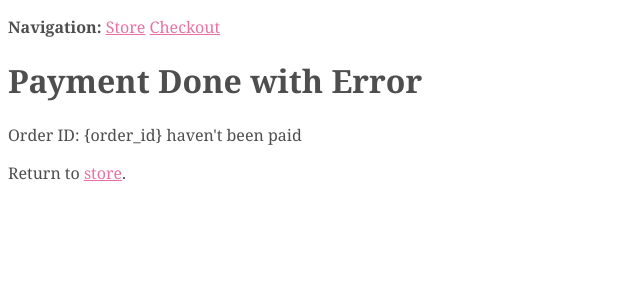
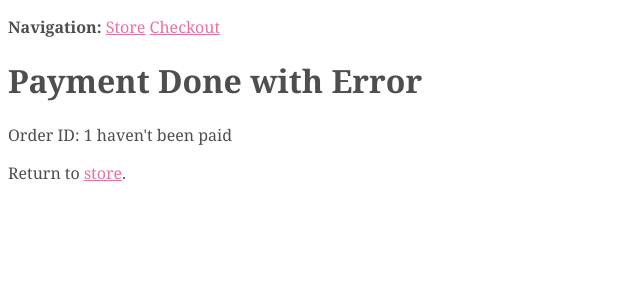
Before and after one commit to ksher-solutions/payment_demo_python, a Flask app: page /orders/1/1 in a window 1280 px wide. Shown: the top 300 px of the page, without its empty margins (0-640 px from the left). Run offline with Flask 2, Linux system fonts and the light colour scheme.

Commit message:
fix bug on complete page

```diff
--- a/payment/templates/complete.html
+++ b/payment/templates/complete.html
@@ -4,10 +4,10 @@
 
 {% if complete == 'success' %}
 <h1> Payment Done Successfully</h1>
-<p> Order ID: {order_id} payment has been done Successfully/p>
+<p> Order ID: {{order_id}} payment has been done Successfully/p>
 {% else %}
 <h1> Payment Done with Error</h1>
-<p> Order ID: {order_id} haven't been paid </p>
+<p> Order ID: {{order_id}} haven't been paid </p>
 {% endif %}
 
 <p>Return to <a href="{{ url_for('store.index') }}">store</a>.</p>
```
